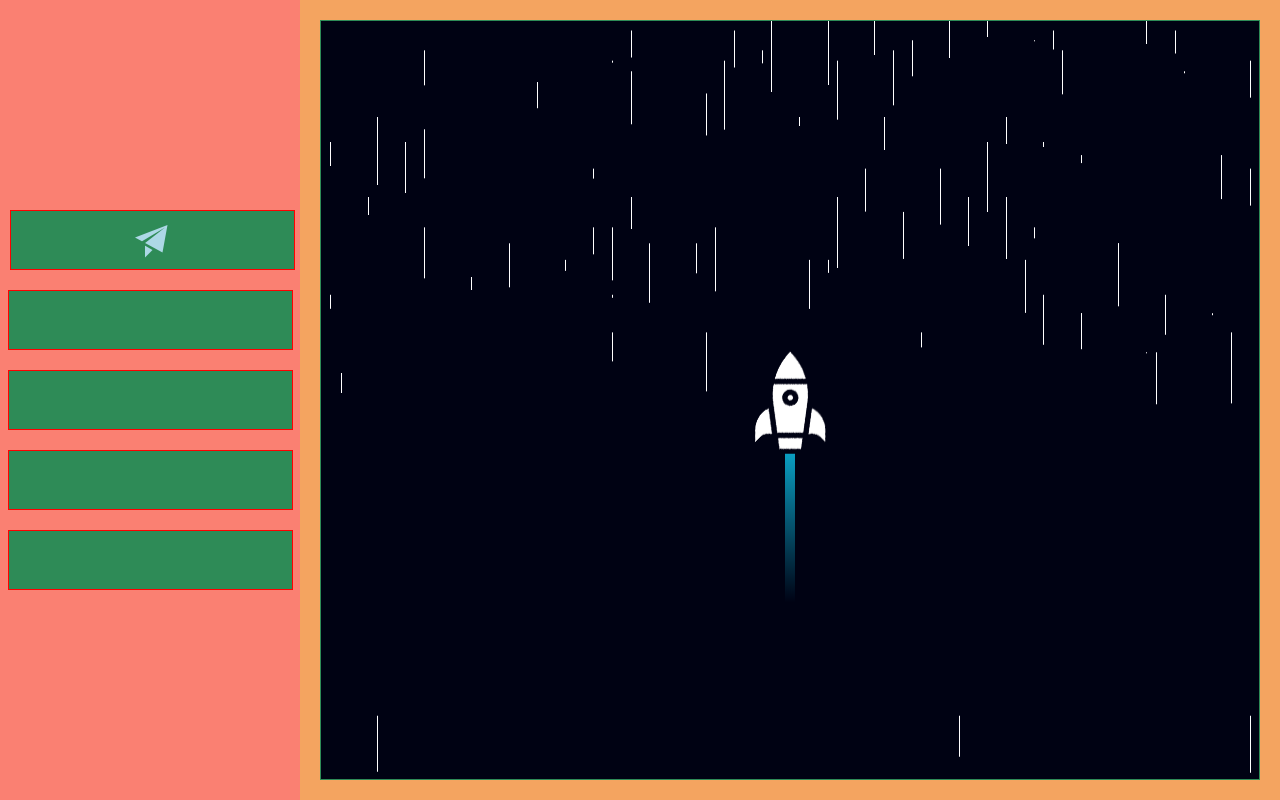
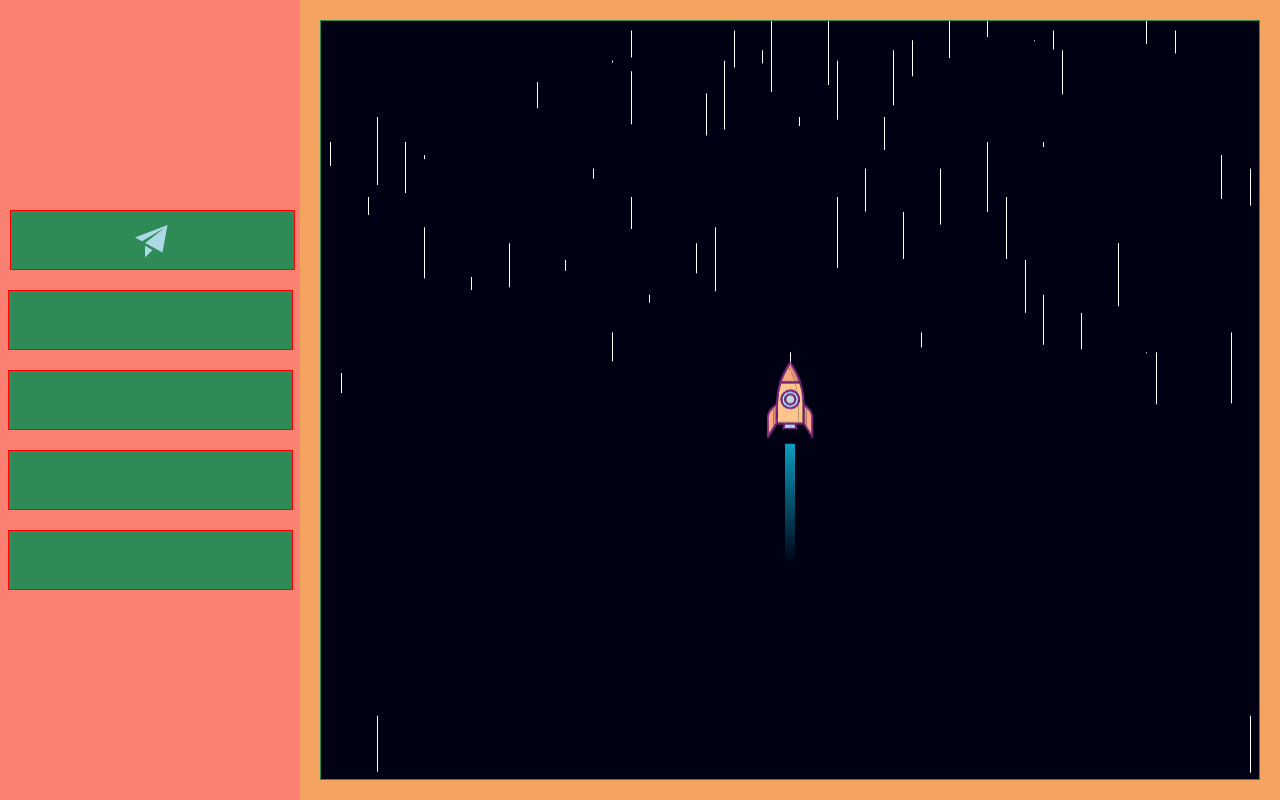
Before and after one commit to yingjieweb/sentry, a Vue app: page /#/spacecraft in a window 1280 px wide. Built offline with nearby package versions, Linux system fonts and the light colour scheme.

Commit message:
adjust rocket pic and z-index styles

```diff
--- a/src/views/Spacecraft.vue
+++ b/src/views/Spacecraft.vue
@@ -19,7 +19,7 @@
         return Math.ceil(Math.random() * (n - m + 1))
       },
       newLine() {
-        let starCount = 80;
+        let starCount = 60;
         for (let i = 0; i < starCount; i++) {
           const i = document.createElement('i')
           i.style.height = this.random(30, 100) + 'px'
@@ -44,17 +44,18 @@
   }
 
   .container .rocket {
+    z-index: 2;
     animation: shake 0.8s linear infinite;
 
     &::after {
       content: '';
       width: 10px;
-      height: 150px;
+      height: 120px;
       background: linear-gradient(rgb(10, 158, 194), transparent);
       position: absolute;
       left: 50%;
       transform: translateX(-50%);
-      bottom: -150px;
+      bottom: -120px;
     }
 
     @keyframes shake {
```
Also changed, not shown: src/assets/images/rocket.png.
